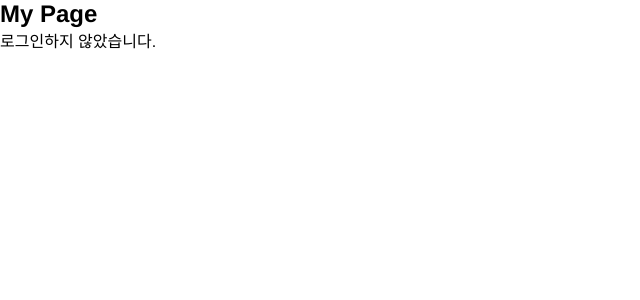
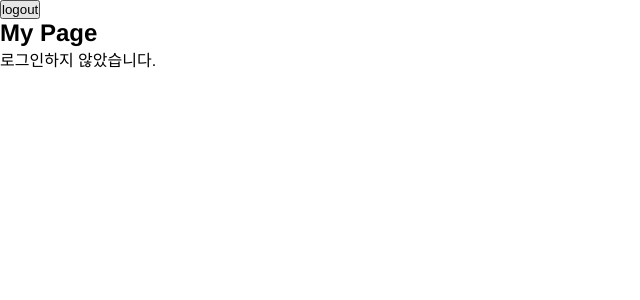
Before and after one commit to YuHyeonWook/health, a React (Vite) app: page /mypage in a window 1280 px wide. Shown: the top 300 px of the page, without its empty margins (0-640 px from the left). Built offline with nearby package versions, Linux system fonts and the light colour scheme.

Commit message:
feat: 로그아웃 기능 구현

```diff
--- a/src/components/LoginOut.tsx
+++ b/src/components/LoginOut.tsx
@@ -1,7 +1,21 @@
-import React from 'react';
+import { getAuth, signOut } from 'firebase/auth';
+import { useNavigate } from 'react-router-dom';
 
 const LoginOut = () => {
-  return <div>LoginOut</div>;
+  const auth = getAuth();
+  const navigate = useNavigate();
+
+  const handleLogOut = async () => {
+    try {
+      await signOut(auth);
+      localStorage.removeItem('user');
+      navigate('/');
+    } catch (error) {
+      console.log('로그아웃 실패:', error);
+    }
+  };
+
+  return <button onClick={handleLogOut}>logout</button>;
 };
 
 export default LoginOut;
--- a/src/pages/MyPage.tsx
+++ b/src/pages/MyPage.tsx
@@ -1,5 +1,6 @@
 import { useEffect, useState } from 'react';
 import { User } from 'firebase/auth';
+import LoginOut from '@/components/LoginOut';
 
 const MyPage = () => {
   const [user, setUser] = useState<User | null>(null);
@@ -13,6 +14,7 @@ const MyPage = () => {
 
   return (
     <div>
+      <LoginOut />
       <h2>My Page</h2>
       {user ? (
         <>
```
